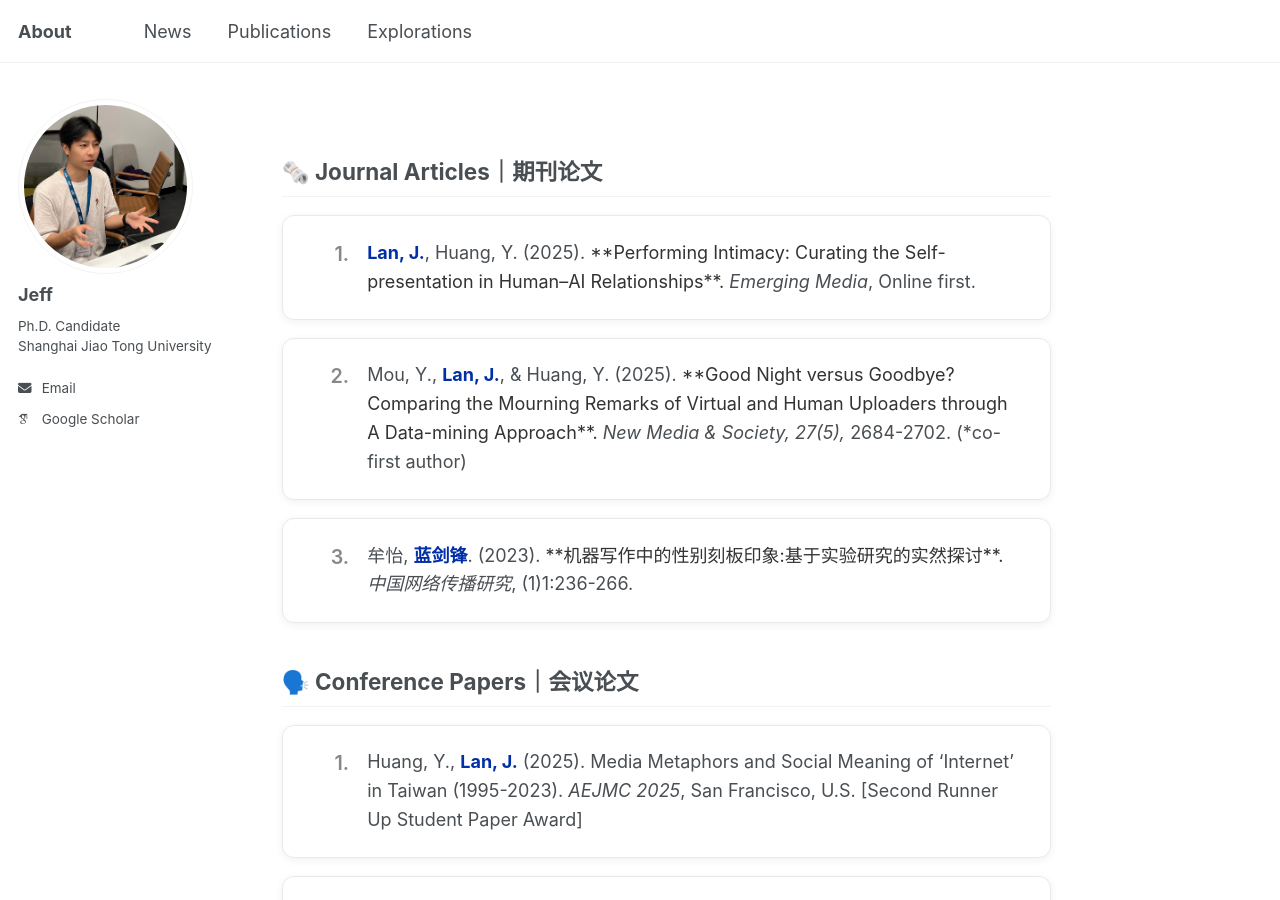
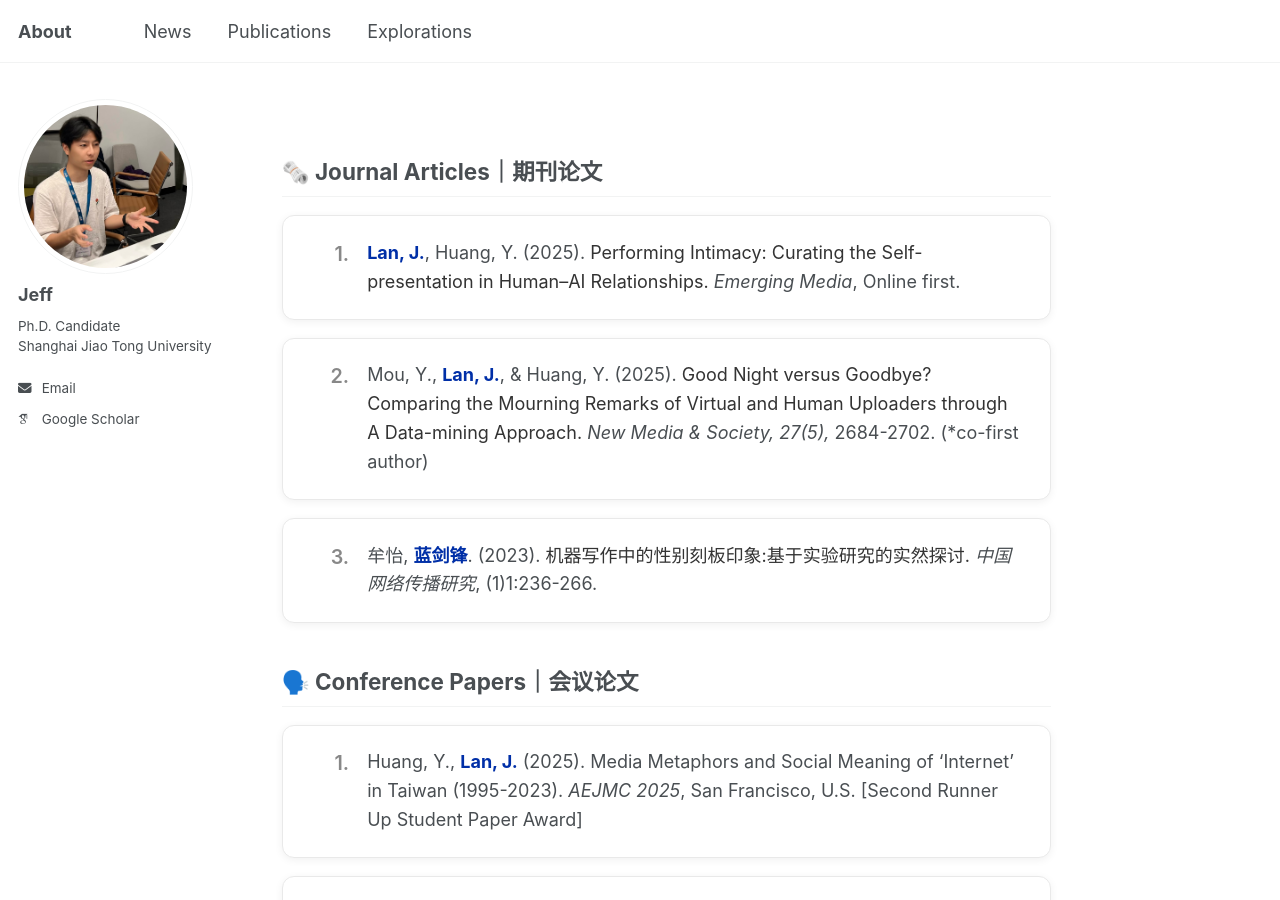
Before and after one commit to jianfenglan/jianfenglan.github.io, a Jekyll site: the page built from publications.md, in a window 1280 px wide and 900 px high. Built offline with Jekyll 4.4.1, drawn with Linux system fonts in a browser that asks for light colours; some web fonts are replaced.

Commit message:
Update publications.md

```diff
--- a/publications.md
+++ b/publications.md
@@ -67,11 +67,11 @@
 <h2>🗞️ Journal Articles｜期刊论文</h2>
 <div class="publication-list">
 
-    <div class="publication-card"><div class="publication-content"><span class="my-name">Lan, J.</span>, Huang, Y. (2025). <a href="https://journals.sagepub.com/doi/10.1177/27523543251334157">**Performing Intimacy: Curating the Self- presentation in Human–AI Relationships**.</a> <em>Emerging Media</em>, Online first.</div></div>
+    <div class="publication-card"><div class="publication-content"><span class="my-name">Lan, J.</span>, Huang, Y. (2025). <a href="https://journals.sagepub.com/doi/10.1177/27523543251334157">Performing Intimacy: Curating the Self- presentation in Human–AI Relationships.</a> <em>Emerging Media</em>, Online first.</div></div>
 
-    <div class="publication-card"><div class="publication-content">Mou, Y., <span class="my-name">Lan, J.</span>, & Huang, Y. (2025). <a href="https://journals.sagepub.com/doi/abs/10.1177/14614448231212822">**Good Night versus Goodbye? Comparing the Mourning Remarks of Virtual and Human Uploaders through A Data-mining Approach**.</a> <em>New Media & Society, 27(5),</em> 2684-2702. (*co-first author)</div></div>
+    <div class="publication-card"><div class="publication-content">Mou, Y., <span class="my-name">Lan, J.</span>, & Huang, Y. (2025). <a href="https://journals.sagepub.com/doi/abs/10.1177/14614448231212822">Good Night versus Goodbye? Comparing the Mourning Remarks of Virtual and Human Uploaders through A Data-mining Approach.</a> <em>New Media & Society, 27(5),</em> 2684-2702. (*co-first author)</div></div>
 
-    <div class="publication-card"><div class="publication-content">牟怡, <span class="my-name">蓝剑锋</span>. (2023). <a href="https://kns.cnki.net/kcms2/article/abstract?v=GkDm8A2i92VBZr4Pc9BCTuftHqtLSYVDs72W7FTmGxfw4EkljcxhCMJY_PXcoDUDbJ0UkadB4B8hs0ghaGbIOCDOSUwR5f8KMwCl92uzmX0HhWtKIAC87IOwIsbZroyTNq30gq8ntLqBK7PKGLf8ZPzN9GvOLRd9t6O4RiLs7zE=&uniplatform=NZKPT">**机器写作中的性别刻板印象:基于实验研究的实然探讨**.</a> <em>中国网络传播研究</em>, (1)1:236-266.</div></div>
+    <div class="publication-card"><div class="publication-content">牟怡, <span class="my-name">蓝剑锋</span>. (2023). <a href="https://kns.cnki.net/kcms2/article/abstract?v=GkDm8A2i92VBZr4Pc9BCTuftHqtLSYVDs72W7FTmGxfw4EkljcxhCMJY_PXcoDUDbJ0UkadB4B8hs0ghaGbIOCDOSUwR5f8KMwCl92uzmX0HhWtKIAC87IOwIsbZroyTNq30gq8ntLqBK7PKGLf8ZPzN9GvOLRd9t6O4RiLs7zE=&uniplatform=NZKPT">机器写作中的性别刻板印象:基于实验研究的实然探讨.</a> <em>中国网络传播研究</em>, (1)1:236-266.</div></div>
 
 </div>
 
```
